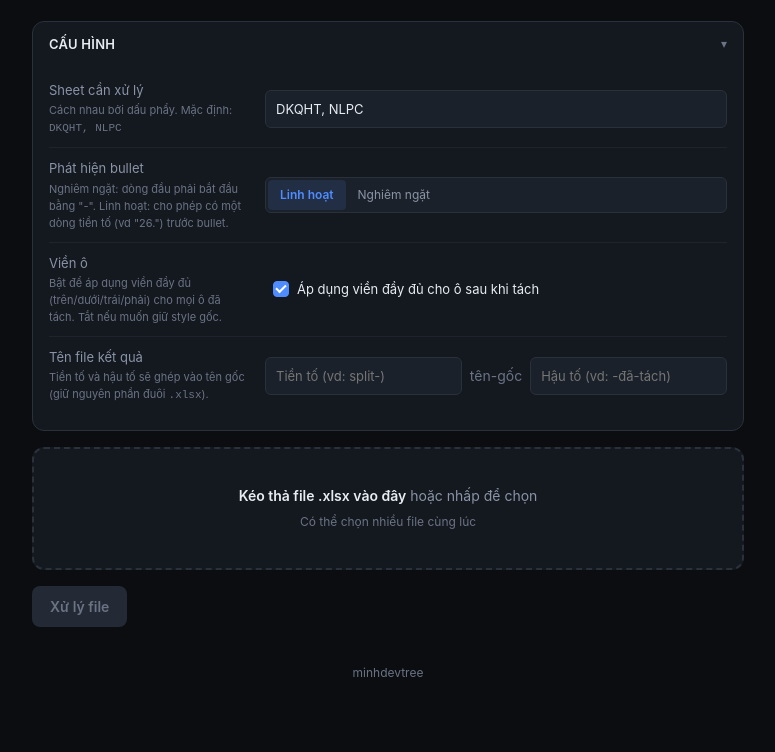
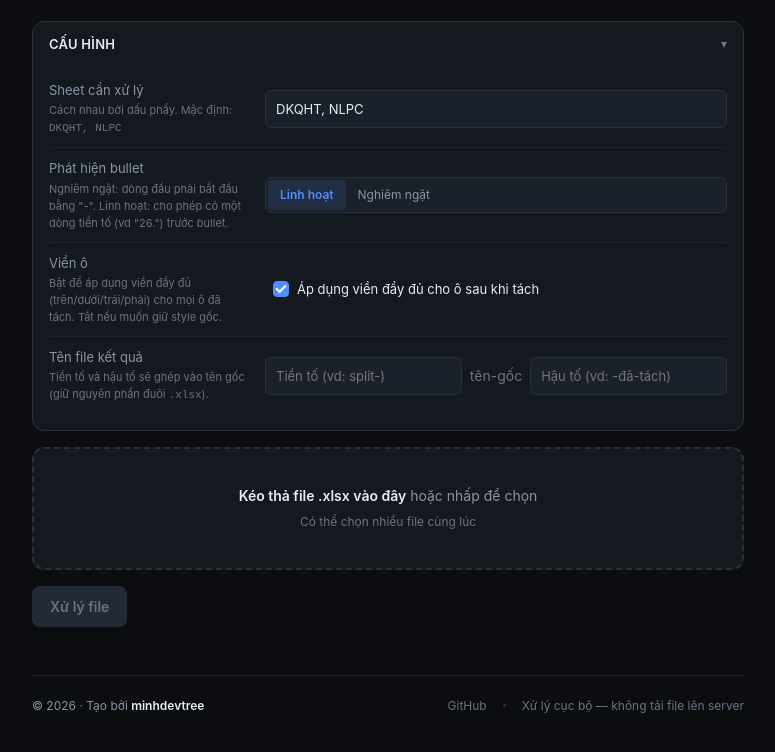
Before and after one commit to minhdevtree/bullet-splitter, a website: page index.html in a window 1280 px wide. Shown: the part 388-1140 px from the top of the page, without its empty margins (252-1027 px from the left). Drawn offline with nearby package versions, Linux system fonts and the light colour scheme.

Commit message:
Replace plain footer with copyright + GitHub link

```diff
--- a/index.html
+++ b/index.html
@@ -369,12 +369,39 @@
     word-break: break-all;
   }
 
-  .footer {
-    margin-top: 36px;
-    text-align: center;
+  .site-footer {
+    margin-top: 48px;
+    padding: 20px 0 8px;
+    border-top: 1px solid var(--border-soft);
+    display: flex;
+    align-items: center;
+    justify-content: space-between;
+    gap: 12px;
     color: var(--muted-2);
     font-size: 12px;
     line-height: 1.6;
+    flex-wrap: wrap;
+  }
+  .site-footer .copy { color: var(--muted); }
+  .site-footer .brand {
+    color: var(--text);
+    font-weight: 600;
+    text-decoration: none;
+  }
+  .site-footer .brand:hover { color: var(--accent); }
+  .site-footer .links { display: inline-flex; gap: 16px; align-items: center; }
+  .site-footer .links a {
+    color: var(--muted-2);
+    text-decoration: none;
+  }
+  .site-footer .links a:hover { color: var(--text); }
+  .site-footer .dot {
+    width: 3px; height: 3px; border-radius: 50%;
+    background: var(--border);
+    display: inline-block;
+  }
+  @media (max-width: 480px) {
+    .site-footer { flex-direction: column; align-items: flex-start; }
   }
 
   @media (max-width: 560px) {
@@ -482,7 +509,17 @@
     <pre id="log"></pre>
   </details>
 
-  <p class="footer">minhdevtree</p>
+  <footer class="site-footer">
+    <div class="copy">
+      © <span id="year">2026</span> ·
+      Tạo bởi <a class="brand" href="https://github.com/minhdevtree" target="_blank" rel="noopener noreferrer">minhdevtree</a>
+    </div>
+    <div class="links">
+      <a href="https://github.com/minhdevtree" target="_blank" rel="noopener noreferrer">GitHub</a>
+      <span class="dot"></span>
+      <span>Xử lý cục bộ — không tải file lên server</span>
+    </div>
+  </footer>
 </div>
 
 <script src="https://cdn.jsdelivr.net/npm/jszip@3.10.1/dist/jszip.min.js"></script>
@@ -490,6 +527,8 @@
   import { processWorkbookBuffer, decorateFilename } from './splitter.js';
 
   // ---------- DOM refs ----------
+  document.getElementById('year').textContent = new Date().getFullYear();
+
   const cfgToggle = document.getElementById('cfg-toggle');
   const cfgCard = document.getElementById('cfg-card');
   const inputSheets = document.getElementById('cfg-sheets');
```
